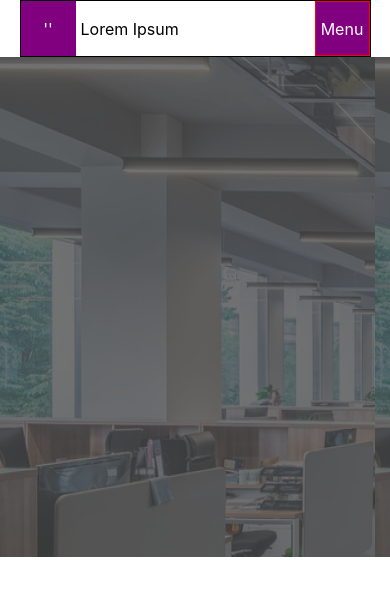
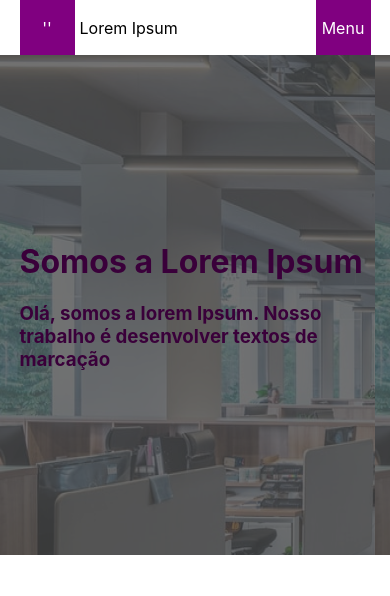
Before and after one commit to AlexandreTorrecilhas/lorem-ipsum-react, a React (Create React App) app: page / in a window 390 px wide. Shown: the top 596 px of the page. Built offline with nearby package versions, Linux system fonts and the light colour scheme.

Commit message:
Terminado de configurar o header

```diff
--- a/src/components/cabecalho/botaomenu/botaomenu.module.scss
+++ b/src/components/cabecalho/botaomenu/botaomenu.module.scss
@@ -1,4 +1,9 @@
 .botaomenu{
+    display: none;
+}
+@media(max-width: 500px){
+    .botaomenu{
+        display: block;
         z-index: 3;
         background-color: purple;
         color: white;
@@ -8,5 +13,5 @@
         align-items: center;
         height: 55px;
         width: 55px;
-    border: 1px solid red;
     }
+}
--- a/src/components/cabecalho/cabecalho.module.scss
+++ b/src/components/cabecalho/cabecalho.module.scss
@@ -2,7 +2,6 @@
     box-sizing: border-box;
 }
 .cabecalho{
-    border: 1px solid black;
     padding: 0px;
     display: flex;
     flex-direction: row;
@@ -14,6 +13,12 @@
     position: relative;
     height: 500px;
     background-image: url('../../img/banner-normal.png');
+    display: flex;
+    flex-direction: column;
+    justify-content: center;
+    text-align: left;
+    color: purple;
+    font-weight: bolder;
 }
 .imagemfundo::after{
     content: '';
--- a/src/components/cabecalho/cabecalho.tsx
+++ b/src/components/cabecalho/cabecalho.tsx
@@ -17,7 +17,14 @@ export default function CriandoCabecalho(){
                 </div>
             </div>
             <div className={style.imagemfundo}>
-
+                <div className={container.container}>
+                    <hgroup>
+                        <h1>Somos a Lorem Ipsum</h1>
+                        <h3>
+                            Olá, somos a lorem Ipsum. Nosso trabalho é desenvolver textos de marcação
+                        </h3>
+                    </hgroup>
+                </div>
             </div>
         </header>
     )
--- a/src/components/cabecalho/linksnavegacao/linksitem/link.module.scss
+++ b/src/components/cabecalho/linksnavegacao/linksitem/link.module.scss
@@ -1,6 +1,14 @@
 .link{
+    color: black;
     text-decoration: none;
-    color: white;
-    font-size: 20pt;
-    font-weight: bolder;
+    margin: 0px 5px
 }
+@media(max-width: 500px){
+    .link{
+        text-decoration: none;
+        color: white;
+        font-size: 20pt;
+        font-weight: bolder;
+        margin: 0px;
+    }
+}
--- a/src/components/cabecalho/linksnavegacao/linksnavegacao.module.scss
+++ b/src/components/cabecalho/linksnavegacao/linksnavegacao.module.scss
@@ -1,5 +1,4 @@
 @charset 'utf-8';
-
 @media(max-width: 500px){
     .boxlinks{
         z-index: 2;
```
Lines whose indentation alone changed are shown as unchanged.
